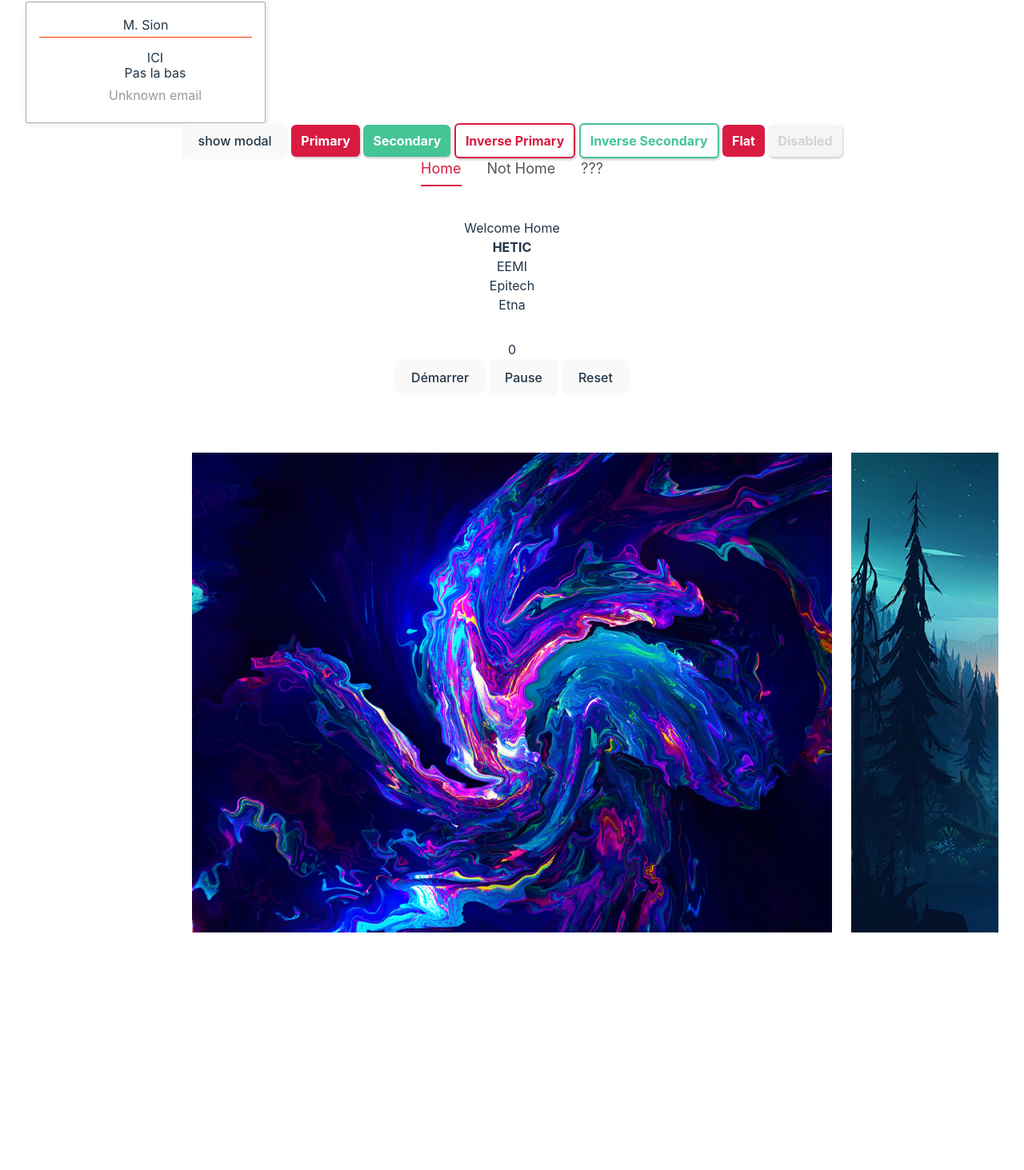
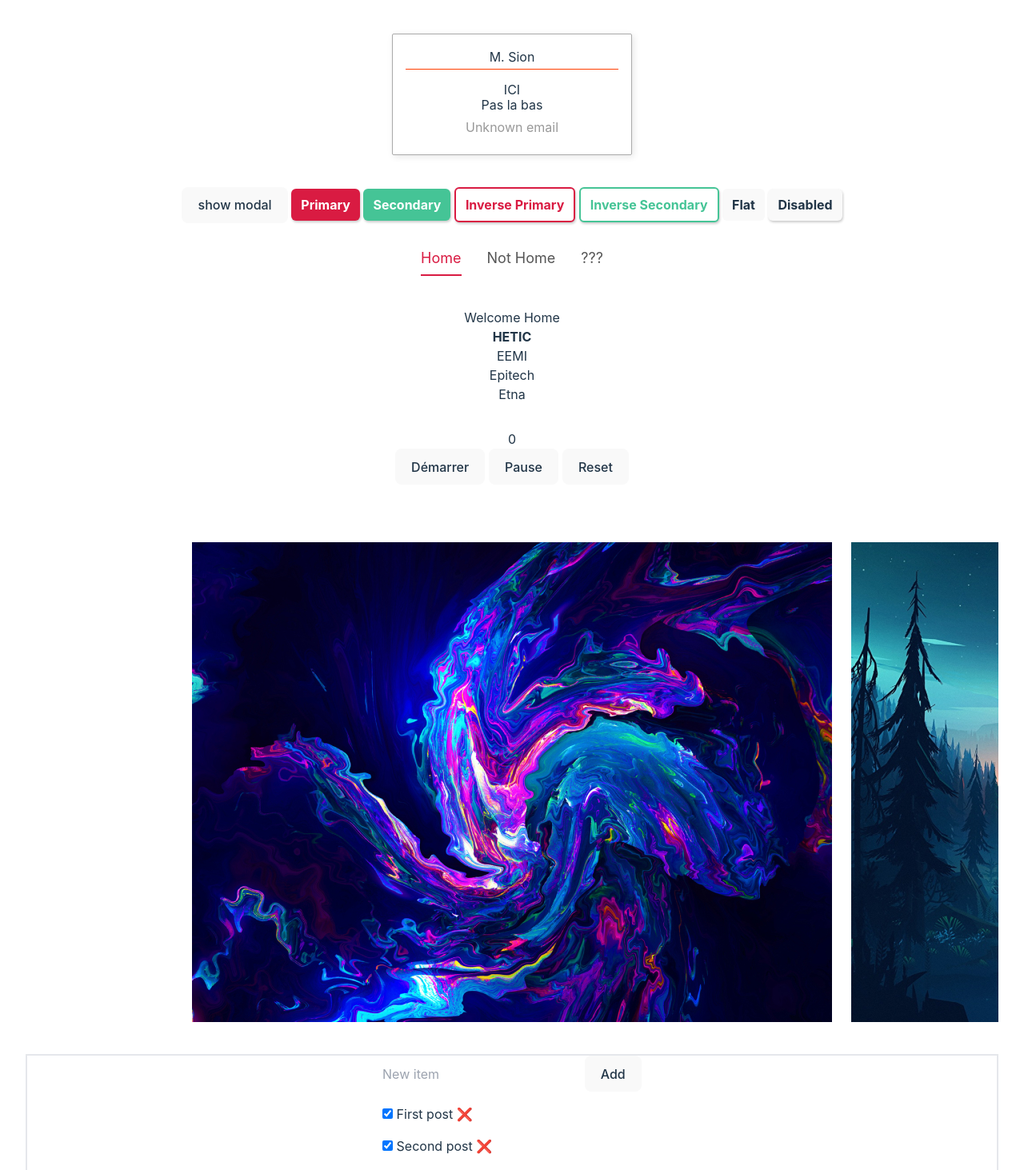
Before and after one commit to Erzenkell/Librairie-svelte-de-fou, a Svelte app: page / in a window 1280 px wide. Shown: the part 30-1493 px from the top of the page at 80% size. Before the commit the page ends 1268 px from the top, so only its background shows below. Built offline with nearby package versions, Linux system fonts and the light colour scheme.

Commit message:
Todolist init

```diff
--- a/src/lib/Button.svelte
+++ b/src/lib/Button.svelte
@@ -1,8 +1,9 @@
 <script>
-    export let buttonType = 'primary';
+    export let buttonType;
     export let flat = false;
     export let inverse = false;
     export let disabled = false
+
 
 </script>
 
--- a/src/lib/ContactCard.svelte
+++ b/src/lib/ContactCard.svelte
@@ -1,4 +1,4 @@
-<article class="contact-card">
+<article class="contact-card my-6">
 	<h2>
 		<slot name="name">
 			<span class="missing">Unknown name</span>
@@ -21,6 +21,7 @@
 <style>
 	.contact-card {
 		width: 300px;
+		margin: 40px auto;
 		border: 1px solid #aaa;
 		border-radius: 2px;
 		box-shadow: 2px 2px 8px rgba(0,0,0,0.1);
@@ -34,7 +35,6 @@
 	}
 
 	.address, .email {
-		padding: 0 0 0 1.5em;
 		background:  0 0 no-repeat;
 		background-size: 20px 20px;
 		margin: 0 0 0.5em 0;
--- a/src/lib/Tab.svelte
+++ b/src/lib/Tab.svelte
@@ -7,7 +7,7 @@
 
 </script>
 
-<div class="tabs">
+<div class="tabs my-8">
     <ul>
         {#each tabItems as item}
             <li on:click={() => dispatch('tabChange', item)}>
--- /dev/null
+++ b/src/lib/Todo.svelte
@@ -0,0 +1,37 @@
+<script>
+
+
+    let todolist = [
+        {text: 'First post', status: true},
+        {text: 'Second post', status: true},
+        {text: 'Third post', status: false}
+    ];
+
+    let newItem = '';
+
+    function addToList() {
+		todolist = [...todolist, {text: newItem, status: false}];
+		newItem = '';
+	}
+
+	function removeFromList(index) {
+		todolist.splice(index, 1)
+		todolist = todolist;
+    }
+
+</script>
+
+<section class='todo text-justify m-auto w-fit'>
+
+    <input bind:value={newItem} placeholder="New item" type="text">
+    <button on:click={addToList}>Add</button>
+    {#each todolist as item, index}
+
+    <div class='my-4'>
+	<input bind:checked={item.status} type="checkbox">
+	<span class:checked={item.status}>{item.text}</span>
+    <span on:click={() => removeFromList(index)}>❌</span>
+    </div>
+    {/each}
+
+</section>
--- a/src/routes/+page.svelte
+++ b/src/routes/+page.svelte
@@ -1,5 +1,5 @@
 <script>
-import Carousel from "../lib/Carousel.svelte";
+
 
     export const prerender = true
 
@@ -10,7 +10,8 @@ import Carousel from "../lib/Carousel.svelte";
         {title: 'd', src: '../bg4.jpg'},
         {title: 'e', src: '../bg5.jpg'},
     ]
-
+    import Carousel from "../lib/Carousel.svelte"
+    import Todo from "../lib/Todo.svelte"
     import Tabs from '../lib/Tab.svelte'
     import Timer from '../lib/Timer.svelte'
     import List from '../lib/List.svelte'
@@ -86,5 +87,8 @@ import Carousel from "../lib/Carousel.svelte";
         <Carousel {images}/>
         <slot />
     </section>
+    <section class="border-solid border-2 border-white-500">
+    <Todo />
+</section>
 
   </main>
```
